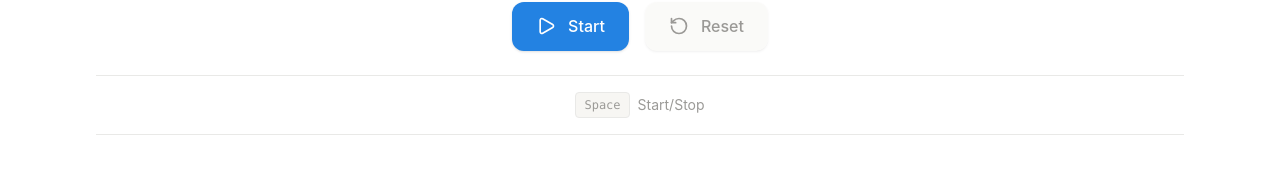
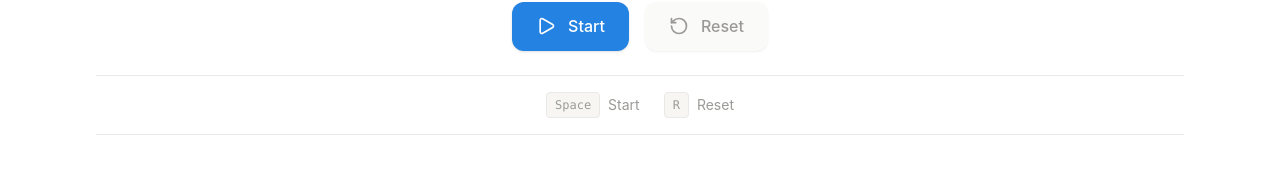
Before and after one commit to finnformica/flow-stop-watch, a Next.js app: page / in a window 1280 px wide. Shown: the part 526-711 px from the top of the page. Built offline with nearby package versions, Linux system fonts and the light colour scheme.

Commit message:
refactor control panel and update keyboard shortcut content

```diff
--- a/src/components/control-panel.tsx
+++ b/src/components/control-panel.tsx
@@ -1,6 +1,6 @@
 import { Flag, Play, RotateCcw, Square } from "lucide-react";
 import { AnimatePresence, motion } from "motion/react";
-import { memo } from "react";
+import { memo, useMemo } from "react";
 
 type ButtonProps = {
   onClick: () => void;
@@ -10,23 +10,19 @@ type ButtonProps = {
   children: React.ReactNode;
 };
 
-const Button = ({
-  onClick,
-  disabled = false,
-  variant,
-  icon,
-  children,
-}: ButtonProps) => {
+const Button = memo(
+  ({ onClick, disabled = false, variant, icon, children }: ButtonProps) => {
     const baseClasses =
       "flex items-center gap-3 px-6 py-3 rounded-xl transition-all duration-200 shadow-sm hover:shadow-md font-medium focus:outline-none focus:ring-2 focus:ring-offset-2 focus:ring-offset-card disabled:opacity-50 disabled:cursor-not-allowed";
 
     const variantClasses = {
-    primary: "bg-accent text-white hover:bg-accent-hover focus:ring-accent",
+      primary: "bg-accent text-white hover:bg-accent/80 focus:ring-accent",
       secondary:
-      "bg-muted text-foreground hover:bg-card-hover hover:text-muted-foreground focus:ring-accent",
+        "bg-muted text-foreground hover:text-muted-foreground focus:ring-accent",
       destructive:
-      "bg-destructive text-white hover:opacity-90 focus:ring-destructive",
-    success: "bg-success/80 text-white hover:opacity-90 focus:ring-success",
+        "bg-destructive/80 text-white hover:bg-destructive/60 focus:ring-destructive",
+      success:
+        "bg-success/80 text-white hover:bg-success/60 focus:ring-success",
     };
 
     return (
@@ -39,7 +35,34 @@ const Button = ({
         {children}
       </button>
     );
+  }
+);
+
+Button.displayName = "Button";
+
+type KeyboardShortcutProps = {
+  label: string;
+  _key: string;
 };
+
+const KeyboardShortcut = memo(({ label, _key }: KeyboardShortcutProps) => {
+  return (
+    <motion.span
+      className="flex items-center justify-center gap-2"
+      initial={{ opacity: 0 }}
+      animate={{ opacity: 1 }}
+      exit={{ opacity: 0 }}
+      transition={{ duration: 0.4, ease: "easeInOut" }}
+    >
+      <kbd className="px-2 py-1 bg-muted text-muted-foreground rounded text-xs font-mono border">
+        {_key}
+      </kbd>
+      <span className="text-muted-foreground">{label}</span>
+    </motion.span>
+  );
+});
+
+KeyboardShortcut.displayName = "KeyboardShortcut";
 
 const ControlPanel = ({
   isRunning,
@@ -54,22 +77,8 @@ const ControlPanel = ({
   addLap: () => void;
   resetTimer: () => void;
 }) => {
-  const keyboardShortcuts = [
-    {
-      key: "Space",
-      label: "Start/Stop",
-    },
-    ...(isRunning
-      ? [
-          {
-            key: "L",
-            label: "Lap",
-          },
-        ]
-      : []),
-  ];
-
-  const buttons = isRunning
+  const buttons = useMemo(() => {
+    return isRunning
       ? [
           {
             onClick: toggleTimer,
@@ -100,15 +109,16 @@ const ControlPanel = ({
             children: "Reset",
           },
         ];
+  }, [isRunning, disabled, toggleTimer, addLap, resetTimer]);
 
   return (
     <>
       <AnimatePresence mode="wait">
         <motion.div
           key={isRunning ? "running" : "stopped"}
-          initial={{ opacity: 0, y: 20 }}
+          initial={{ opacity: 0, y: 10 }}
           animate={{ opacity: 1, y: 0 }}
-          exit={{ opacity: 0, y: -20 }}
+          exit={{ opacity: 0, y: -10 }}
           transition={{ duration: 0.3, ease: "easeInOut" }}
           className="flex items-center justify-center gap-4"
         >
@@ -120,24 +130,26 @@ const ControlPanel = ({
 
       {/* Keyboard Shortcuts */}
       <div className="w-full flex items-center justify-center gap-6 py-4 border-y border-border text-sm">
-        {keyboardShortcuts.map((shortcut) => (
-          <motion.span
-            layout
-            key={shortcut.key}
-            className="flex items-center gap-2"
-            initial={{ opacity: 0, y: 20 }}
+        <AnimatePresence mode="wait">
+          <motion.div
+            key={isRunning ? "running-shortcuts" : "stopped-shortcuts"}
+            className="flex items-center justify-center gap-6"
+            initial={{ opacity: 0, y: 10 }}
             animate={{ opacity: 1, y: 0 }}
-            transition={{
-              layout: { duration: 0.3, ease: "easeInOut" },
-              opacity: { duration: 0.2, delay: 0.2 },
-            }}
+            exit={{ opacity: 0, y: -10 }}
+            transition={{ duration: 0.3, ease: "easeInOut" }}
           >
-            <kbd className="px-2 py-1 bg-muted text-muted-foreground rounded text-xs font-mono border">
-              {shortcut.key}
-            </kbd>
-            <span className="text-muted-foreground">{shortcut.label}</span>
-          </motion.span>
-        ))}
+            {isRunning
+              ? [
+                  <KeyboardShortcut key="Stop" _key="Space" label="Stop" />,
+                  <KeyboardShortcut key="L" _key="L" label="Lap" />,
+                ]
+              : [
+                  <KeyboardShortcut key="Start" _key="Space" label="Start" />,
+                  <KeyboardShortcut key="R" _key="R" label="Reset" />,
+                ]}
+          </motion.div>
+        </AnimatePresence>
       </div>
     </>
   );
```
Lines whose indentation alone changed are shown as unchanged.
